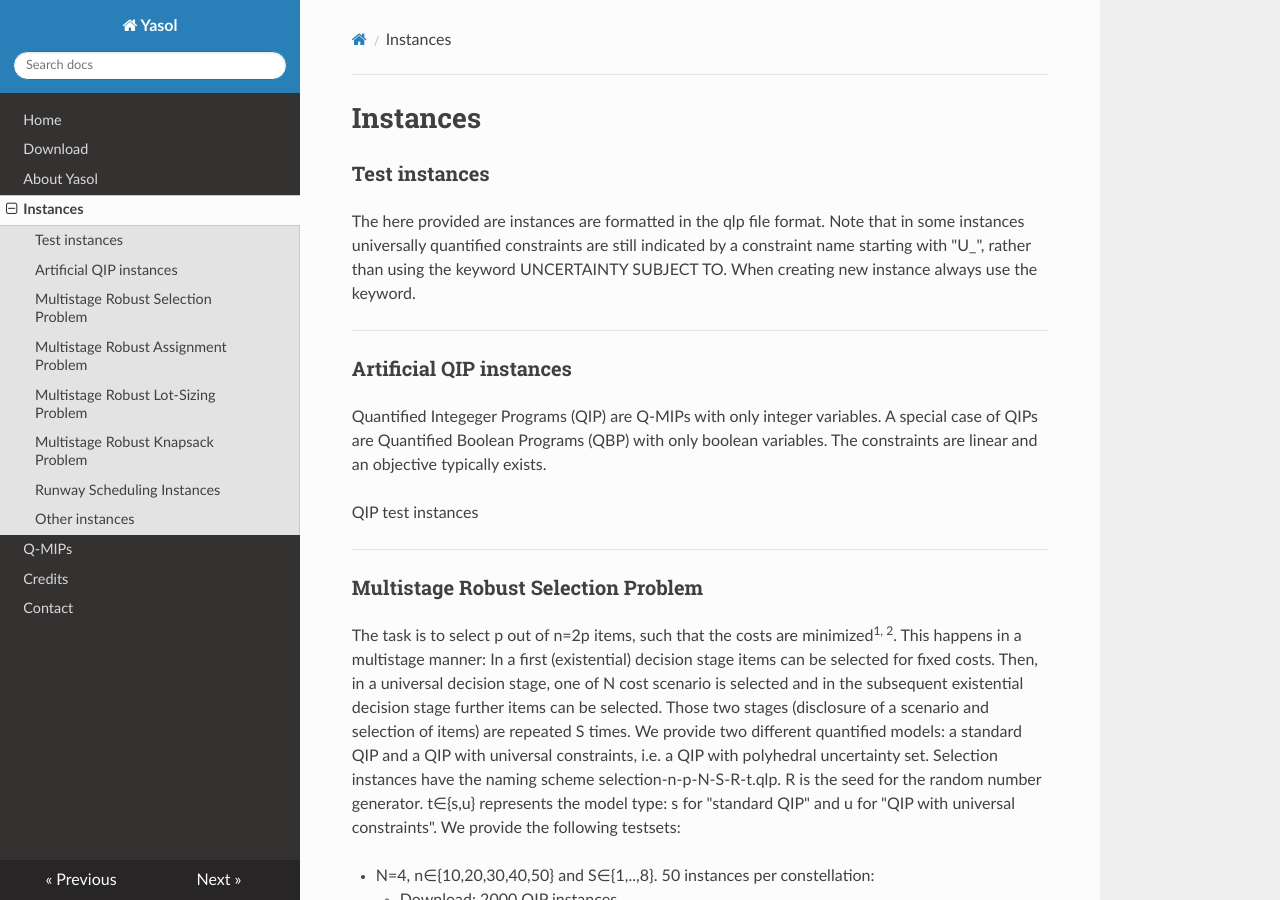
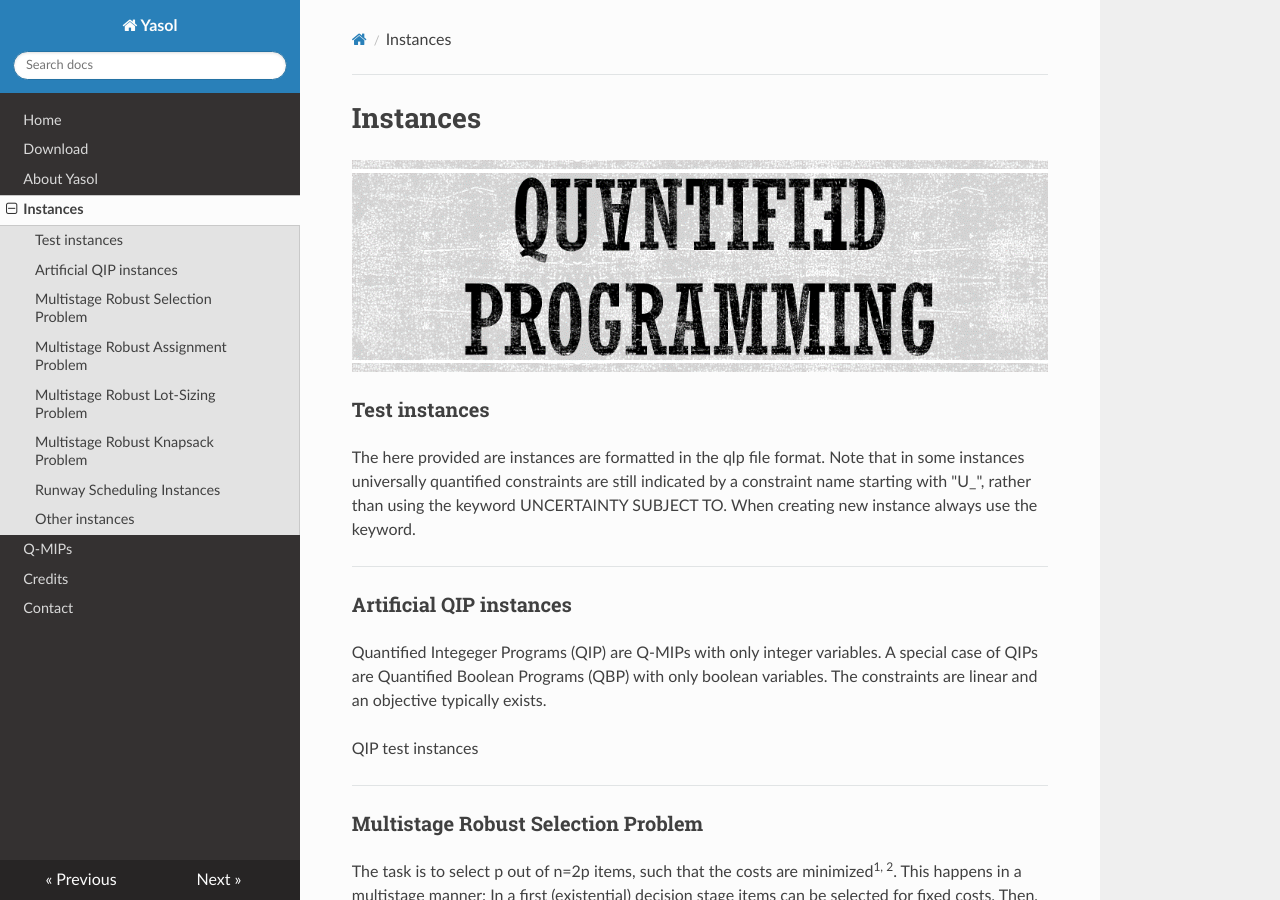
Before and after one commit to YasolQIPSolver/yasol.github.io, an MkDocs documentation site: the page built from docs/Instances.md, in a window 1280 px wide and 900 px high. Built offline with MkDocs 1.6.1, drawn with Linux system fonts in a browser that asks for light colours; nearby versions of some CDN libraries.

Commit message:
Update Instances.md

```diff
--- a/docs/Instances.md
+++ b/docs/Instances.md
@@ -1,4 +1,6 @@
 # Instances
+
+![HomePic](images/HomePic.png)
 
 ### Test instances
 
```
